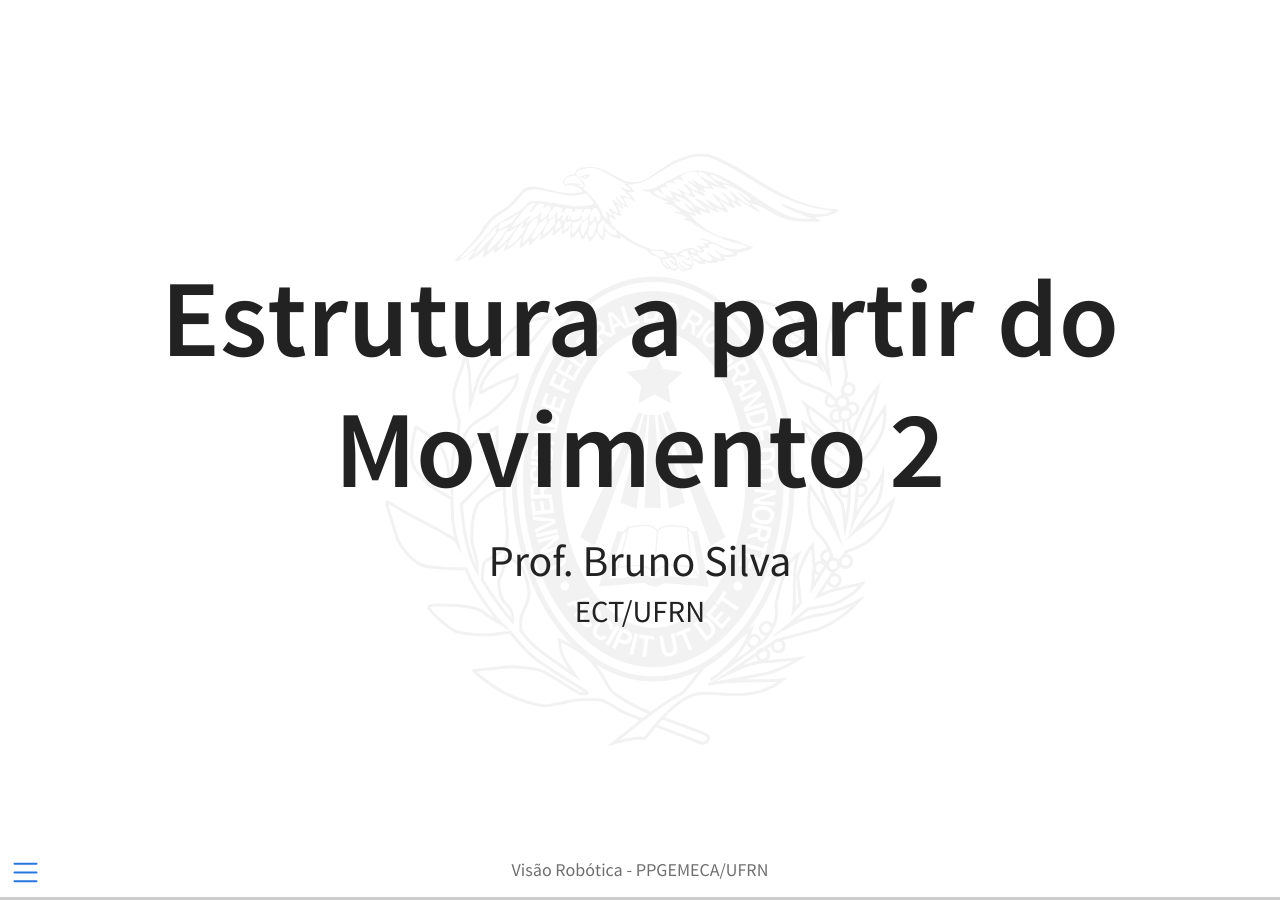
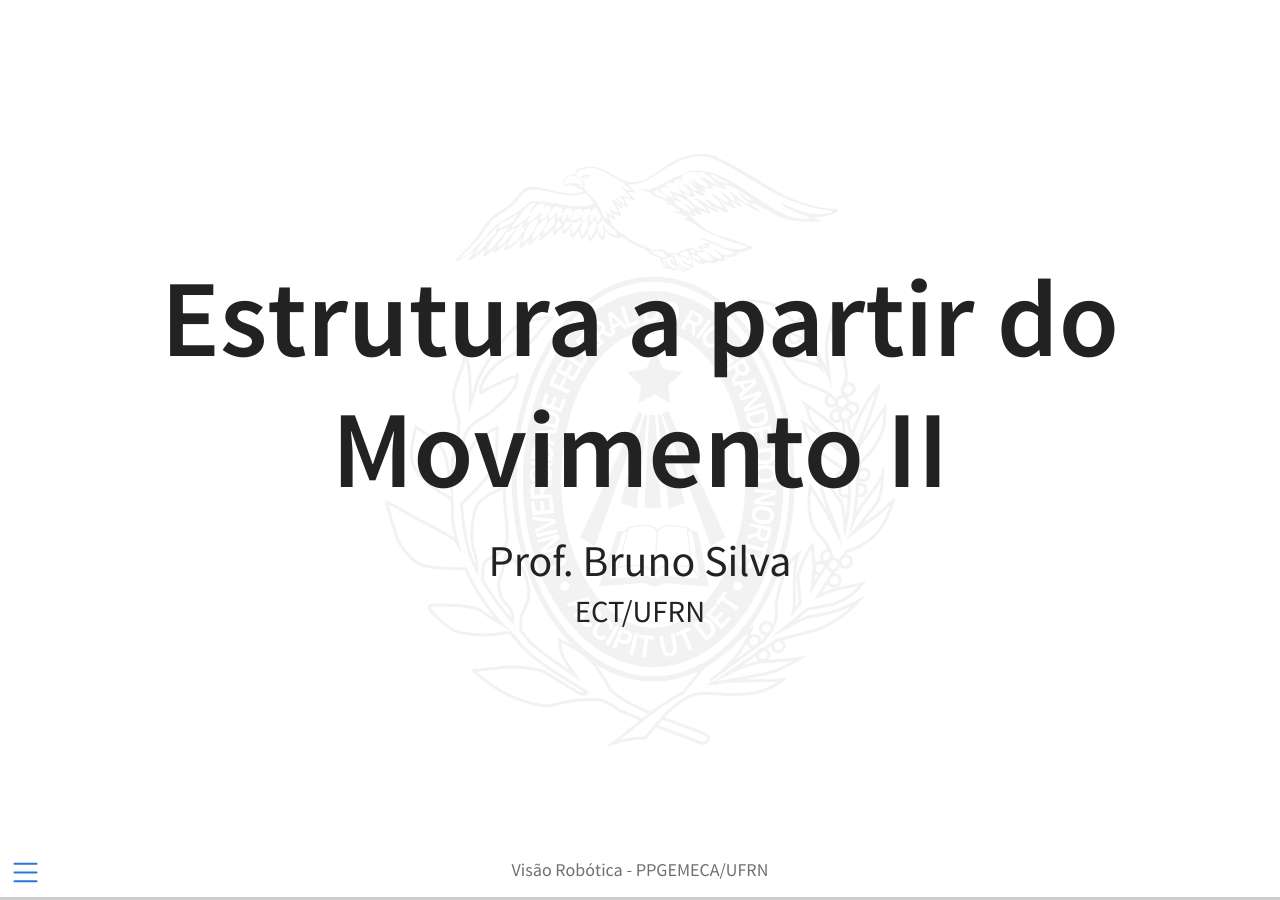
Before and after one commit to ect-comp/visao_robotica, a Jekyll site: the page docs/slides/estrutura_a_partir_do_movimento2/estrutura_a_partir_do_movimento2.html, which Jekyll copies as it is, in a window 1280 px wide. Built offline with Jekyll 4.4.1, drawn with Linux system fonts in a browser that asks for light colours.

Commit message:
Correção no slide de capa (algarismos romanos).

```diff
--- a/docs/slides/estrutura_a_partir_do_movimento2/estrutura_a_partir_do_movimento2.html
+++ b/docs/slides/estrutura_a_partir_do_movimento2/estrutura_a_partir_do_movimento2.html
@@ -11,7 +11,7 @@
   <meta name="generator" content="quarto-1.5.53">
 
   <meta name="author" content="Prof.&nbsp;Bruno Silva">
-  <title>Visão Robótica - ECT/UFRN – Estrutura a partir do Movimento 2</title>
+  <title>Visão Robótica - ECT/UFRN – Estrutura a partir do Movimento II</title>
   <meta name="apple-mobile-web-app-capable" content="yes">
   <meta name="apple-mobile-web-app-status-bar-style" content="black-translucent">
   <meta name="viewport" content="width=device-width, initial-scale=1.0, maximum-scale=1.0, user-scalable=no, minimal-ui">
@@ -364,7 +364,7 @@
     <div class="slides">
 
 <section id="title-slide" data-background-image="../../assets/img/brasao_ufrn_positivo.png" data-background-opacity="0.05" data-background-size="50%, auto, contain" class="quarto-title-block center">
-  <h1 class="title">Estrutura a partir do Movimento 2</h1>
+  <h1 class="title">Estrutura a partir do Movimento II</h1>
 
 <div class="quarto-title-authors">
 <div class="quarto-title-author">
--- a/docs/slides/estrutura_a_partir_do_movimento2/estrutura_a_partir_do_movimento2.qmd
+++ b/docs/slides/estrutura_a_partir_do_movimento2/estrutura_a_partir_do_movimento2.qmd
@@ -1,5 +1,5 @@
 ---
-title: "Estrutura a partir do Movimento 2"
+title: "Estrutura a partir do Movimento II"
 bibliography: referencias.bib
 title-slide-attributes:
   data-background-image: ../../assets/img/brasao_ufrn_positivo.png
```
